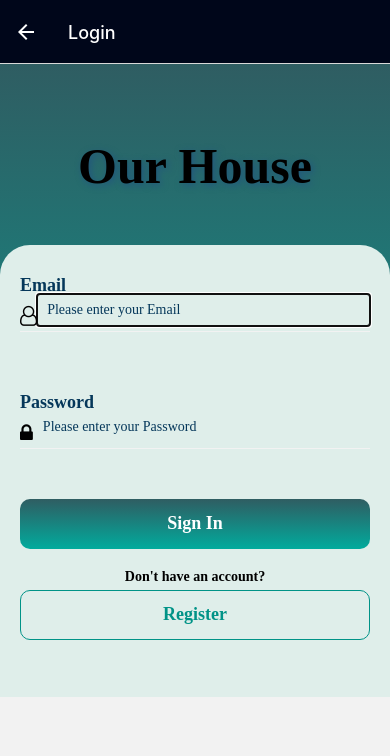
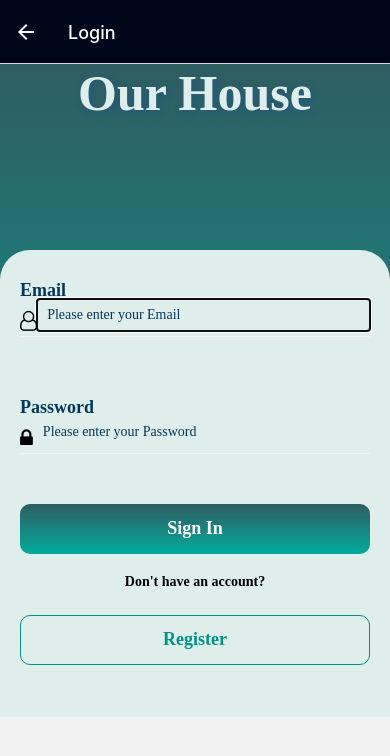
Before and after one commit to musaissa15/Project-split, a React Native app: screen /Login in a window 390 px wide. Shown: the top 756 px of the page. Built offline with nearby package versions, Linux system fonts and the light colour scheme; no server answers.

Commit message:
made_extra_tweaks

```diff
--- a/src/screens/Login.jsx
+++ b/src/screens/Login.jsx
@@ -124,7 +124,6 @@ style={styles.signIn}>
 <View style={{ height: 100 }} />
       </View>
       </LinearGradient>
-
 </KeyboardAvoidingView>
 
 
@@ -164,11 +163,11 @@ const styles = StyleSheet.create({
   text_header: {
     flexDirection: "row",
     justifyContent: "center",
-    color: 'black',
+    color: "#DFEEEA",
     fontWeight: 'bold',
     fontSize: 50,
     fontFamily: "Poppins_400Regular",
-    flex: -3,
+    flex: 3,
     textShadowOffset: {
       height: 2,
       width: 2,
@@ -236,7 +235,7 @@ textSign: {
 },
 registerMessage: {
   marginTop: 20,
-  marginBottom: -10,
+  marginBottom: 10,
   fontWeight: 'bold',
   fontFamily: "Poppins_400Regular",
 },
--- a/src/screens/Registration.jsx
+++ b/src/screens/Registration.jsx
@@ -152,7 +152,7 @@ text_header: {
   fontWeight: 'bold',
   fontSize: 50,
   fontFamily: "Poppins_400Regular",
-  flex: -3,
+  flex: 1,
   textShadowOffset: {
     height: 2,
     width: 2,
--- a/src/screens/SetupProfile.jsx
+++ b/src/screens/SetupProfile.jsx
@@ -109,12 +109,12 @@ const SetupProfile = ({ navigation }) => {
         </View>
 
         <View style={styles.footer}>
-          <Text style={styles.text_footer}>FIRSTNAME </Text>
+          <Text style={styles.text_footer}></Text>
           <View style={styles.action}>
             <FontAwesome name="user-o" color={colors.text} size={20} />
             <TextInput
               style={styles.textInput}
-              placeholder="Please ENTER your FIRSTNAME"
+              placeholder="FIRSTNAME"
               autoFocus
               autoCapitalize="none"
               value={firstname}
@@ -122,12 +122,12 @@ const SetupProfile = ({ navigation }) => {
             />
           </View>
 
-          <Text style={[styles.text_footer, { marginTop: 60 }]}>SURNAME </Text>
+          <Text style={[styles.text_footer, { marginTop: 60 }]}></Text>
           <View style={styles.action}>
             <FontAwesome name="user" color={colors.text} size={20} />
             <TextInput
               style={styles.textInput}
-              placeholder="Please ENTER your SURNAME"
+              placeholder="SURNAME"
               autoFocus
               autoCapitalize="none"
               value={surname}
@@ -135,12 +135,12 @@ const SetupProfile = ({ navigation }) => {
             />
           </View>
 
-          <Text style={[styles.text_footer, { marginTop: 60 }]}>USERNAME</Text>
+          <Text style={[styles.text_footer, { marginTop: 60 }]}></Text>
           <View style={styles.action}>
             <FontAwesome name="id-badge" color={colors.text} size={20} />
             <TextInput
               style={styles.textInput}
-              placeholder="Please ENTER your USERNAME"
+              placeholder="USERNAME"
               autoFocus
               autoCapitalize="none"
               value={username}
@@ -149,7 +149,7 @@ const SetupProfile = ({ navigation }) => {
           </View>
 
           <Text style={[styles.text_footer, { marginTop: 60 }]}>
-            SELECT A PROFILE PHOTO
+            PROFILE PHOTO
           </Text>
           <View style={styles.action}>
             <DropDownPicker
@@ -215,7 +215,7 @@ const styles = StyleSheet.create({
     fontSize: 50,
     fontWeight: 'bold',
     fontFamily: "Poppins_400Regular",
-    flex: -1,
+    flex: 1,
     textShadowOffset: {
       height: 2,
       width: 2,
```
Also changed, not shown: 1 other file (tests, documents, lock files or other folders).
